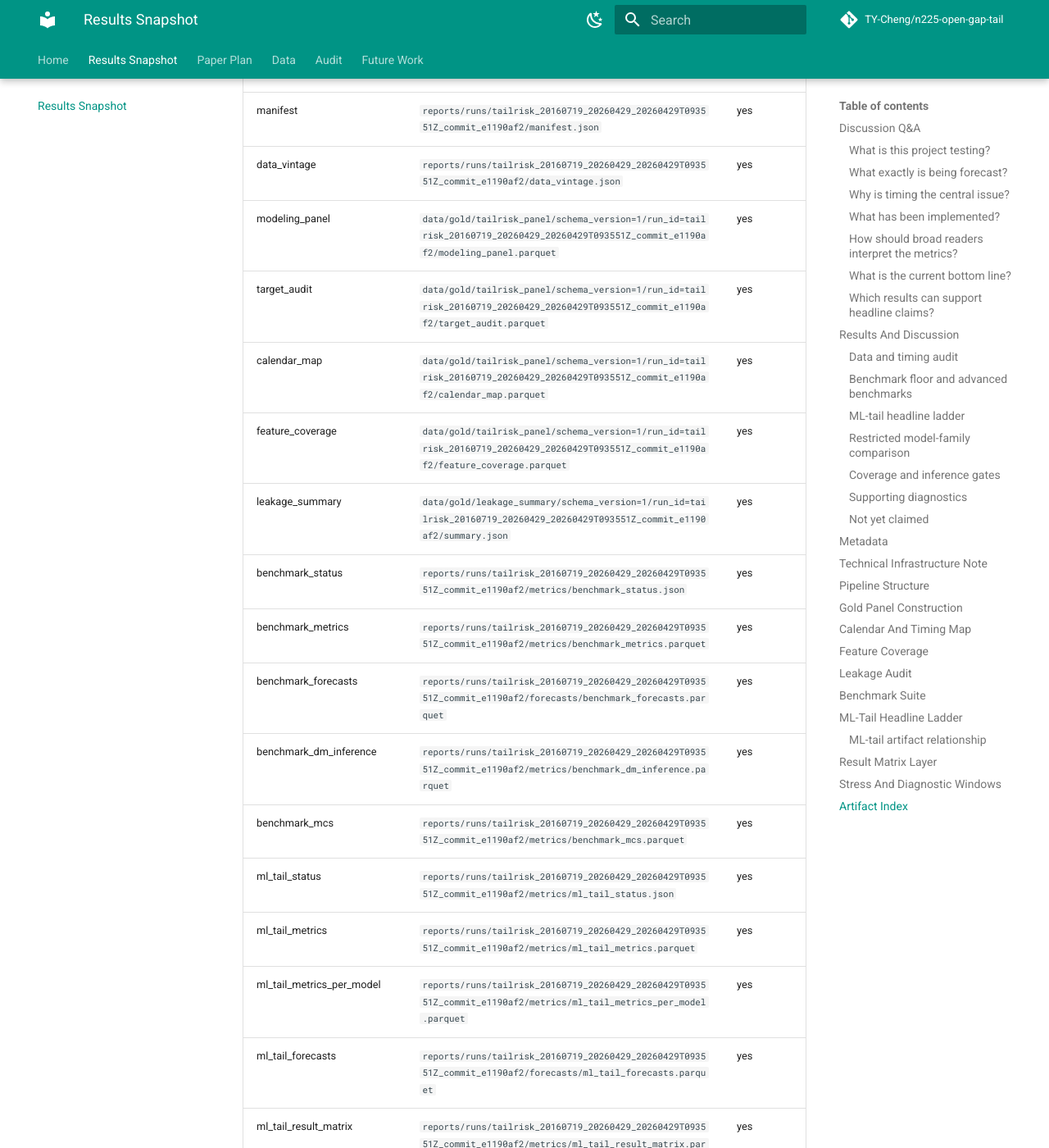
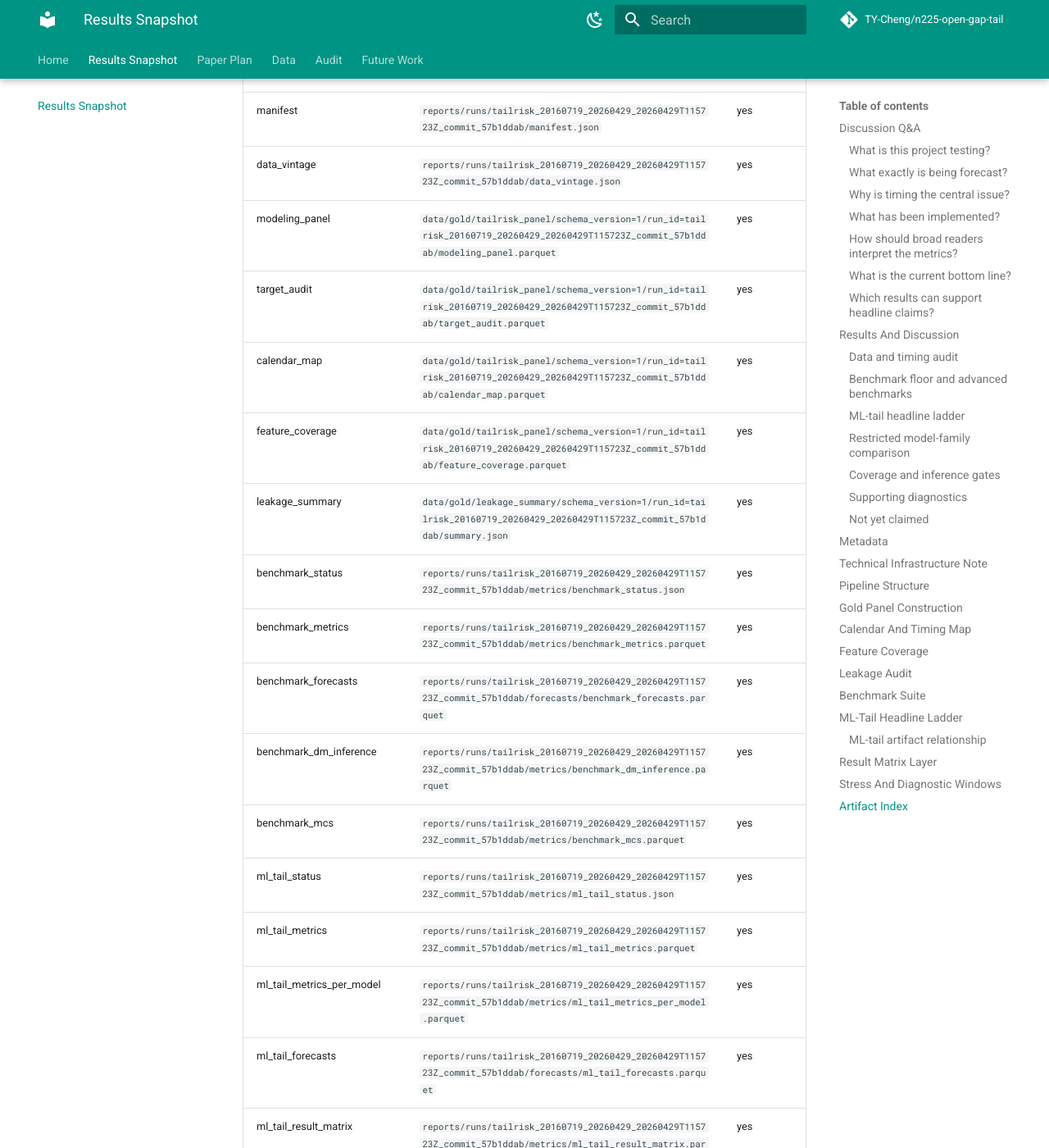
Before and after one commit to TY-Cheng/n225-open-gap-tail, an MkDocs documentation site: the page built from docs/results_snapshot.md, in a window 1280 px wide and 1400 px high, scrolled down 14373 px. Shown: the whole window at 82% size. Built offline with MkDocs 1.6.1 and Material for MkDocs 9.7.7, drawn with Linux system fonts in a browser that asks for light colours; comment, search, counter and statistics services are not loaded; some of the changed text lies outside the part shown.

Commit message:
Update results snapshot for clean full run

```diff
--- a/docs/results_snapshot.md
+++ b/docs/results_snapshot.md
@@ -1,6 +1,6 @@
 # Results Snapshot
 
-> **Research-candidate full-run artifact.** This page is generated from `tailrisk_20160719_20260429_20260429T093551Z_commit_e1190af2`.
+> **Research-candidate full-run artifact.** This page is generated from `tailrisk_20160719_20260429_20260429T115723Z_commit_57b1ddab`.
 > It summarizes the durable gold modeling sample and run outputs, not the older
 > bounded access-check snapshot. It is still a research-candidate artifact:
 > final manuscript claims require a clean committed run and author review of the
@@ -132,14 +132,14 @@ The pipeline is now producing full-run research-candidate evidence from the dura
 
 | Field | Value |
 | --- | --- |
-| Run ID | `tailrisk_20160719_20260429_20260429T093551Z_commit_e1190af2` |
-| Artifact root | `reports/runs/tailrisk_20160719_20260429_20260429T093551Z_commit_e1190af2` |
+| Run ID | `tailrisk_20160719_20260429_20260429T115723Z_commit_57b1ddab` |
+| Artifact root | `reports/runs/tailrisk_20160719_20260429_20260429T115723Z_commit_57b1ddab` |
 | Claim level | `research_candidate` |
 | Requested window | `['2016-07-19', '2026-04-29']` |
 | Combined clean start | `2018-06-20` |
 | Gold panel dates | `2016-07-19 to 2026-04-28` |
 | Forecast sample dates | `2018-06-20 to 2026-04-28 (1660 rows)` |
-| Git commit | `e1190af212ff823cce4905fc75b27d210bb7cb39` |
+| Git commit | `57b1ddabf7ef0eb1604a18ffa51acaa42ade6850` |
 | Git dirty | `False` |
 | FRED vintage safe | `False` |
 
@@ -331,41 +331,41 @@ Status: `completed_lightgbm_ml_tail_models`; implemented models: `lightgbm_direc
 
 | Artifact | Path | Exists |
 | --- | --- | --- |
-| manifest | `reports/runs/tailrisk_20160719_20260429_20260429T093551Z_commit_e1190af2/manifest.json` | yes |
-| data_vintage | `reports/runs/tailrisk_20160719_20260429_20260429T093551Z_commit_e1190af2/data_vintage.json` | yes |
-| modeling_panel | `data/gold/tailrisk_panel/schema_version=1/run_id=tailrisk_20160719_20260429_20260429T093551Z_commit_e1190af2/modeling_panel.parquet` | yes |
-| target_audit | `data/gold/tailrisk_panel/schema_version=1/run_id=tailrisk_20160719_20260429_20260429T093551Z_commit_e1190af2/target_audit.parquet` | yes |
-| calendar_map | `data/gold/tailrisk_panel/schema_version=1/run_id=tailrisk_20160719_20260429_20260429T093551Z_commit_e1190af2/calendar_map.parquet` | yes |
-| feature_coverage | `data/gold/tailrisk_panel/schema_version=1/run_id=tailrisk_20160719_20260429_20260429T093551Z_commit_e1190af2/feature_coverage.parquet` | yes |
-| leakage_summary | `data/gold/leakage_summary/schema_version=1/run_id=tailrisk_20160719_20260429_20260429T093551Z_commit_e1190af2/summary.json` | yes |
-| benchmark_status | `reports/runs/tailrisk_20160719_20260429_20260429T093551Z_commit_e1190af2/metrics/benchmark_status.json` | yes |
-| benchmark_metrics | `reports/runs/tailrisk_20160719_20260429_20260429T093551Z_commit_e1190af2/metrics/benchmark_metrics.parquet` | yes |
-| benchmark_forecasts | `reports/runs/tailrisk_20160719_20260429_20260429T093551Z_commit_e1190af2/forecasts/benchmark_forecasts.parquet` | yes |
-| benchmark_dm_inference | `reports/runs/tailrisk_20160719_20260429_20260429T093551Z_commit_e1190af2/metrics/benchmark_dm_inference.parquet` | yes |
-| benchmark_mcs | `reports/runs/tailrisk_20160719_20260429_20260429T093551Z_commit_e1190af2/metrics/benchmark_mcs.parquet` | yes |
-| ml_tail_status | `reports/runs/tailrisk_20160719_20260429_20260429T093551Z_commit_e1190af2/metrics/ml_tail_status.json` | yes |
-| ml_tail_metrics | `reports/runs/tailrisk_20160719_20260429_20260429T093551Z_commit_e1190af2/metrics/ml_tail_metrics.parquet` | yes |
-| ml_tail_metrics_per_model | `reports/runs/tailrisk_20160719_20260429_20260429T093551Z_commit_e1190af2/metrics/ml_tail_metrics_per_model.parquet` | yes |
-| ml_tail_forecasts | `reports/runs/tailrisk_20160719_20260429_20260429T093551Z_commit_e1190af2/forecasts/ml_tail_forecasts.parquet` | yes |
-| ml_tail_result_matrix | `reports/runs/tailrisk_20160719_20260429_20260429T093551Z_commit_e1190af2/metrics/ml_tail_result_matrix.parquet` | yes |
-| ml_tail_result_matrix_dm | `reports/runs/tailrisk_20160719_20260429_20260429T093551Z_commit_e1190af2/metrics/ml_tail_result_matrix_dm.parquet` | yes |
-| ml_tail_result_matrix_mcs | `reports/runs/tailrisk_20160719_20260429_20260429T093551Z_commit_e1190af2/metrics/ml_tail_result_matrix_mcs.parquet` | yes |
-| ml_tail_dm_inference | `reports/runs/tailrisk_20160719_20260429_20260429T093551Z_commit_e1190af2/metrics/ml_tail_dm_inference.parquet` | yes |
-| ml_tail_mcs | `reports/runs/tailrisk_20160719_20260429_20260429T093551Z_commit_e1190af2/metrics/ml_tail_mcs.parquet` | yes |
-| ml_tail_cpa_inference | `reports/runs/tailrisk_20160719_20260429_20260429T093551Z_commit_e1190af2/metrics/ml_tail_cpa_inference.parquet` | yes |
-| cross_model_cpa_inference | `reports/runs/tailrisk_20160719_20260429_20260429T093551Z_commit_e1190af2/metrics/cross_model_cpa_inference.parquet` | yes |
-| ml_tail_model_eviction | `reports/runs/tailrisk_20160719_20260429_20260429T093551Z_commit_e1190af2/metrics/ml_tail_model_eviction.parquet` | yes |
-| ml_tail_dst_attenuation | `reports/runs/tailrisk_20160719_20260429_20260429T093551Z_commit_e1190af2/metrics/ml_tail_dst_attenuation.parquet` | yes |
-| ml_tail_murphy | `reports/runs/tailrisk_20160719_20260429_20260429T093551Z_commit_e1190af2/metrics/ml_tail_murphy.parquet` | yes |
-| ml_tail_feature_unavailability | `reports/runs/tailrisk_20160719_20260429_20260429T093551Z_commit_e1190af2/metrics/ml_tail_feature_unavailability.parquet` | yes |
-| benchmark_stress_windows | `reports/runs/tailrisk_20160719_20260429_20260429T093551Z_commit_e1190af2/metrics/benchmark_stress_windows.parquet` | yes |
-| ml_tail_stress_windows | `reports/runs/tailrisk_20160719_20260429_20260429T093551Z_commit_e1190af2/metrics/ml_tail_stress_windows.parquet` | yes |
-| latex_dir | `reports/runs/tailrisk_20160719_20260429_20260429T093551Z_commit_e1190af2/latex/tables` | yes |
-| claim_scope_table | `reports/runs/tailrisk_20160719_20260429_20260429T093551Z_commit_e1190af2/latex/tables/tailrisk_claim_scope_table.tex` | yes |
-| es_severity_table | `reports/runs/tailrisk_20160719_20260429_20260429T093551Z_commit_e1190af2/latex/tables/tailrisk_es_severity_table.tex` | yes |
-| hedge_trigger_table | `reports/runs/tailrisk_20160719_20260429_20260429T093551Z_commit_e1190af2/latex/tables/tailrisk_hedge_trigger_diagnostics_table.tex` | yes |
-| dst_attenuation_table | `reports/runs/tailrisk_20160719_20260429_20260429T093551Z_commit_e1190af2/latex/tables/ml_tail_dst_attenuation_table.tex` | yes |
-| result_matrix_summary_table | `reports/runs/tailrisk_20160719_20260429_20260429T093551Z_commit_e1190af2/latex/tables/ml_tail_result_matrix_summary_table.tex` | yes |
+| manifest | `reports/runs/tailrisk_20160719_20260429_20260429T115723Z_commit_57b1ddab/manifest.json` | yes |
+| data_vintage | `reports/runs/tailrisk_20160719_20260429_20260429T115723Z_commit_57b1ddab/data_vintage.json` | yes |
+| modeling_panel | `data/gold/tailrisk_panel/schema_version=1/run_id=tailrisk_20160719_20260429_20260429T115723Z_commit_57b1ddab/modeling_panel.parquet` | yes |
+| target_audit | `data/gold/tailrisk_panel/schema_version=1/run_id=tailrisk_20160719_20260429_20260429T115723Z_commit_57b1ddab/target_audit.parquet` | yes |
+| calendar_map | `data/gold/tailrisk_panel/schema_version=1/run_id=tailrisk_20160719_20260429_20260429T115723Z_commit_57b1ddab/calendar_map.parquet` | yes |
+| feature_coverage | `data/gold/tailrisk_panel/schema_version=1/run_id=tailrisk_20160719_20260429_20260429T115723Z_commit_57b1ddab/feature_coverage.parquet` | yes |
+| leakage_summary | `data/gold/leakage_summary/schema_version=1/run_id=tailrisk_20160719_20260429_20260429T115723Z_commit_57b1ddab/summary.json` | yes |
+| benchmark_status | `reports/runs/tailrisk_20160719_20260429_20260429T115723Z_commit_57b1ddab/metrics/benchmark_status.json` | yes |
+| benchmark_metrics | `reports/runs/tailrisk_20160719_20260429_20260429T115723Z_commit_57b1ddab/metrics/benchmark_metrics.parquet` | yes |
+| benchmark_forecasts | `reports/runs/tailrisk_20160719_20260429_20260429T115723Z_commit_57b1ddab/forecasts/benchmark_forecasts.parquet` | yes |
+| benchmark_dm_inference | `reports/runs/tailrisk_20160719_20260429_20260429T115723Z_commit_57b1ddab/metrics/benchmark_dm_inference.parquet` | yes |
+| benchmark_mcs | `reports/runs/tailrisk_20160719_20260429_20260429T115723Z_commit_57b1ddab/metrics/benchmark_mcs.parquet` | yes |
+| ml_tail_status | `reports/runs/tailrisk_20160719_20260429_20260429T115723Z_commit_57b1ddab/metrics/ml_tail_status.json` | yes |
+| ml_tail_metrics | `reports/runs/tailrisk_20160719_20260429_20260429T115723Z_commit_57b1ddab/metrics/ml_tail_metrics.parquet` | yes |
+| ml_tail_metrics_per_model | `reports/runs/tailrisk_20160719_20260429_20260429T115723Z_commit_57b1ddab/metrics/ml_tail_metrics_per_model.parquet` | yes |
+| ml_tail_forecasts | `reports/runs/tailrisk_20160719_20260429_20260429T115723Z_commit_57b1ddab/forecasts/ml_tail_forecasts.parquet` | yes |
+| ml_tail_result_matrix | `reports/runs/tailrisk_20160719_20260429_20260429T115723Z_commit_57b1ddab/metrics/ml_tail_result_matrix.parquet` | yes |
+| ml_tail_result_matrix_dm | `reports/runs/tailrisk_20160719_20260429_20260429T115723Z_commit_57b1ddab/metrics/ml_tail_result_matrix_dm.parquet` | yes |
+| ml_tail_result_matrix_mcs | `reports/runs/tailrisk_20160719_20260429_20260429T115723Z_commit_57b1ddab/metrics/ml_tail_result_matrix_mcs.parquet` | yes |
+| ml_tail_dm_inference | `reports/runs/tailrisk_20160719_20260429_20260429T115723Z_commit_57b1ddab/metrics/ml_tail_dm_inference.parquet` | yes |
+| ml_tail_mcs | `reports/runs/tailrisk_20160719_20260429_20260429T115723Z_commit_57b1ddab/metrics/ml_tail_mcs.parquet` | yes |
+| ml_tail_cpa_inference | `reports/runs/tailrisk_20160719_20260429_20260429T115723Z_commit_57b1ddab/metrics/ml_tail_cpa_inference.parquet` | yes |
+| cross_model_cpa_inference | `reports/runs/tailrisk_20160719_20260429_20260429T115723Z_commit_57b1ddab/metrics/cross_model_cpa_inference.parquet` | yes |
+| ml_tail_model_eviction | `reports/runs/tailrisk_20160719_20260429_20260429T115723Z_commit_57b1ddab/metrics/ml_tail_model_eviction.parquet` | yes |
+| ml_tail_dst_attenuation | `reports/runs/tailrisk_20160719_20260429_20260429T115723Z_commit_57b1ddab/metrics/ml_tail_dst_attenuation.parquet` | yes |
+| ml_tail_murphy | `reports/runs/tailrisk_20160719_20260429_20260429T115723Z_commit_57b1ddab/metrics/ml_tail_murphy.parquet` | yes |
+| ml_tail_feature_unavailability | `reports/runs/tailrisk_20160719_20260429_20260429T115723Z_commit_57b1ddab/metrics/ml_tail_feature_unavailability.parquet` | yes |
+| benchmark_stress_windows | `reports/runs/tailrisk_20160719_20260429_20260429T115723Z_commit_57b1ddab/metrics/benchmark_stress_windows.parquet` | yes |
+| ml_tail_stress_windows | `reports/runs/tailrisk_20160719_20260429_20260429T115723Z_commit_57b1ddab/metrics/ml_tail_stress_windows.parquet` | yes |
+| latex_dir | `reports/runs/tailrisk_20160719_20260429_20260429T115723Z_commit_57b1ddab/latex/tables` | yes |
+| claim_scope_table | `reports/runs/tailrisk_20160719_20260429_20260429T115723Z_commit_57b1ddab/latex/tables/tailrisk_claim_scope_table.tex` | yes |
+| es_severity_table | `reports/runs/tailrisk_20160719_20260429_20260429T115723Z_commit_57b1ddab/latex/tables/tailrisk_es_severity_table.tex` | yes |
+| hedge_trigger_table | `reports/runs/tailrisk_20160719_20260429_20260429T115723Z_commit_57b1ddab/latex/tables/tailrisk_hedge_trigger_diagnostics_table.tex` | yes |
+| dst_attenuation_table | `reports/runs/tailrisk_20160719_20260429_20260429T115723Z_commit_57b1ddab/latex/tables/ml_tail_dst_attenuation_table.tex` | yes |
+| result_matrix_summary_table | `reports/runs/tailrisk_20160719_20260429_20260429T115723Z_commit_57b1ddab/latex/tables/ml_tail_result_matrix_summary_table.tex` | yes |
 
 - All paths above are local ignored artifacts; they are reproducible outputs, not tracked source files.
 - Forecast/reporting rebuilds should read these artifacts and must not call vendor APIs.
```
